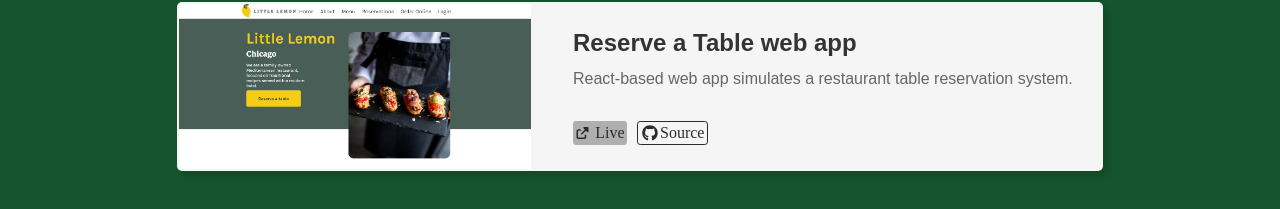
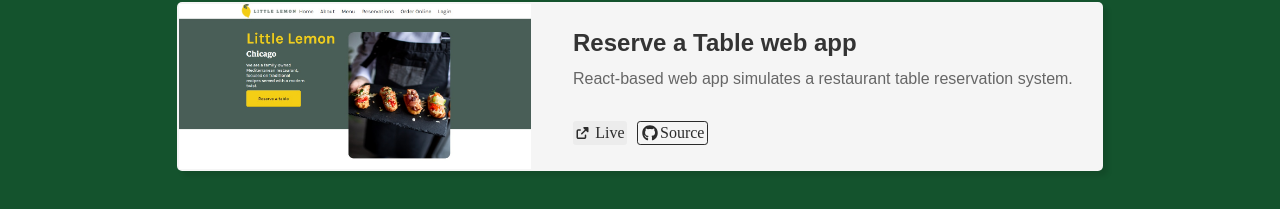
Before and after one commit to 23zeli/zeliPortfolio, a React (Vite) app: page / in a window 1280 px wide. In both pictures the pointer is over the link 600 px from the left and 920 px from the top of the page. Shown: the part 788-997 px from the top of the page. Built offline with nearby package versions, Linux system fonts and the light colour scheme.

Commit message:
updated hover effect

```diff
--- a/src/index.css
+++ b/src/index.css
@@ -258,9 +258,8 @@ h1, h4 {
 }
 
 .source-icon:hover, .live-icon:hover {
-  /* background-color: #afafaf; */
-  background-color: #afafaf;
-  border: #afafaf;
+  background-color: rgb(236, 236, 236);
+  border: rgb(236, 236, 236);
   transition: all color 0.3s ease-in-out;
 }
 
```
